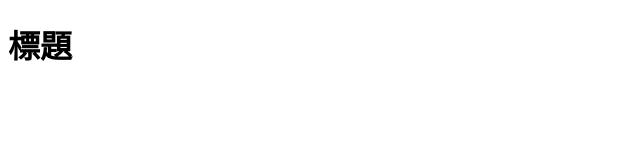
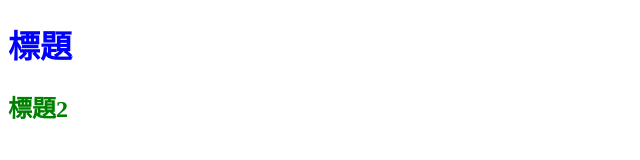
Before and after one commit to JiaYu0220/gitPractice6, a plain HTML site: page index.html in a window 1280 px wide. Shown: the whole page, without its empty margins (0-640 px from the left). Drawn offline with Linux system fonts and the light colour scheme.

Commit message:
新增h2

```diff
--- a/all.css
+++ b/all.css
@@ -1,3 +1,6 @@
 h1 {
   color: blue;
 }
+h2{
+  color:green;
+}
--- a/index.html
+++ b/index.html
@@ -4,8 +4,10 @@
     <meta charset="UTF-8" />
     <meta name="viewport" content="width=device-width, initial-scale=1.0" />
     <title>Document</title>
+    <link rel="stylesheet" href="all.css">
   </head>
   <body>
     <h1>標題</h1>
+    <h2>標題2</h2>
   </body>
 </html>
```
